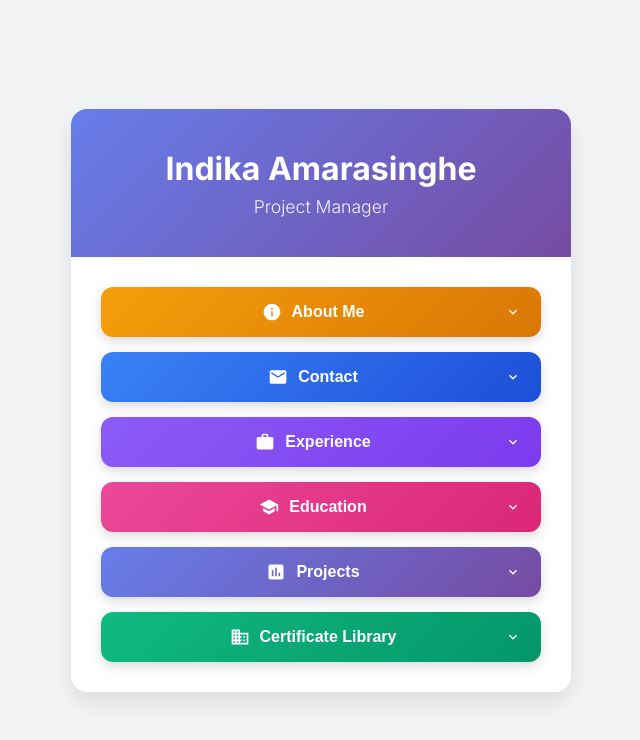
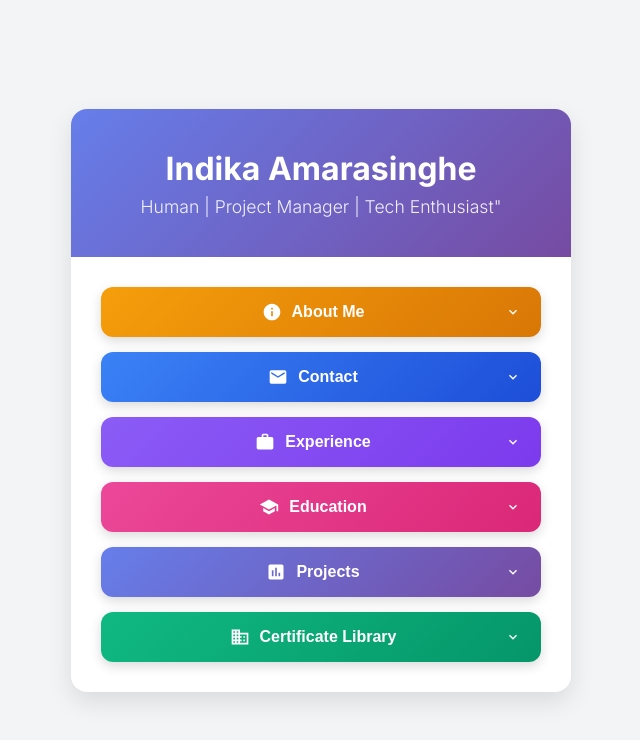
Before and after one commit to iamarasinghe96/himate, a plain HTML site: page index.html in a window 1280 px wide. Shown: the whole page, without its empty margins (319-959 px from the left). Drawn offline with Linux system fonts and the light colour scheme.

Commit message:
Update index.html

```diff
--- a/index.html
+++ b/index.html
@@ -1193,7 +1193,7 @@
       // ─────────────────────────────────────────────────────────────────
       personalInfo: {
         name: 'Indika Amarasinghe',
-        tagline: 'Project Manager',
+        tagline: 'Human | Project Manager | Tech Enthusiast"',
         address: '3/370 Townsend Street, Albury, NSW 2640',
         phone: '+94777351292',
         email: 'iamarasinghe96@gmail.com',
```
